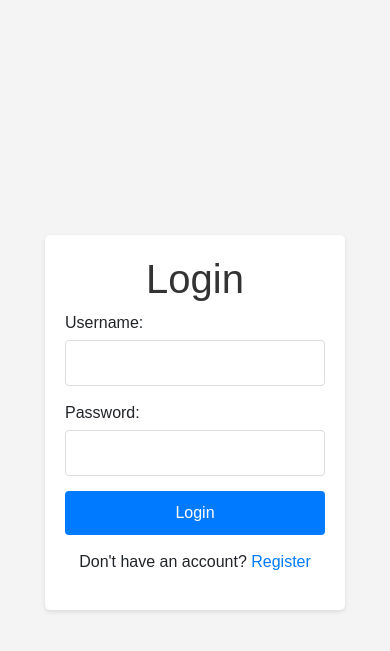
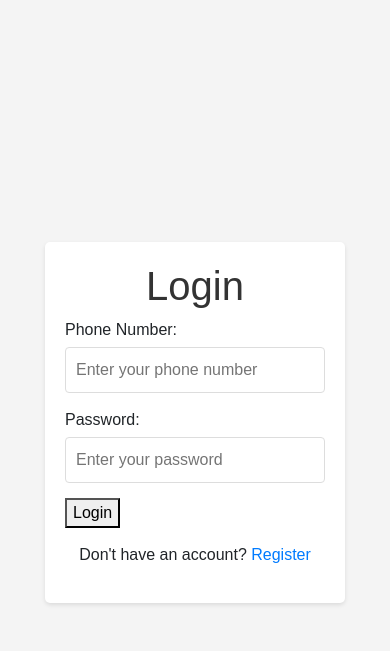
Before and after one commit to sonnymay/jacket-app, a Flask app: page / in a window 390 px wide. Shown: the top 651 px of the page. Run offline with Flask 3, Linux system fonts and the light colour scheme; some libraries are stand-ins or nearby versions.

Commit message:
Updated login page to use phone number instead of username

```diff
--- a/app.py
+++ b/app.py
@@ -131,16 +131,16 @@ def index():
 @app.route('/login', methods=['GET', 'POST'])
 def login():
     if request.method == 'POST':
-        username = request.form['username']
+        phone = request.form['phone']
         password = request.form['password']
 
         db = get_db()
-        user = db.execute('SELECT * FROM users WHERE username = ?', [username]).fetchone()
+        user = db.execute('SELECT * FROM users WHERE phone_number = ?', [phone]).fetchone()
 
         if user and check_password_hash(user['password'], password):
             session['user_id'] = user['id']
             return redirect(url_for('dashboard'))
-        return "Invalid username or password"
+        return "Invalid phone number or password"
 
     return render_template('login.html')
 
--- a/templates/login.html
+++ b/templates/login.html
@@ -68,18 +68,18 @@
 <body>
     <div class="login-container">
         <h1>Login</h1>
-        <form method="POST" action="/login">
+        <form method="POST" action="{{ url_for('login') }}">
             <div class="form-group">
-                <label for="username">Username:</label>
-                <input type="text" id="username" name="username" required>
+                <label for="phone">Phone Number:</label>
+                <input type="text" id="phone" name="phone" placeholder="Enter your phone number" required>
             </div>
             <div class="form-group">
                 <label for="password">Password:</label>
-                <input type="password" id="password" name="password" required>
+                <input type="password" id="password" name="password" placeholder="Enter your password" required>
             </div>
-            <input type="submit" value="Login">
+            <button type="submit">Login</button>
         </form>
-        <p class="register-link">Don't have an account? <a href="/register">Register</a></p>
+        <p class="register-link">Don't have an account? <a href="{{ url_for('register') }}">Register</a></p>
     </div>
 </body>
 </html>
```
